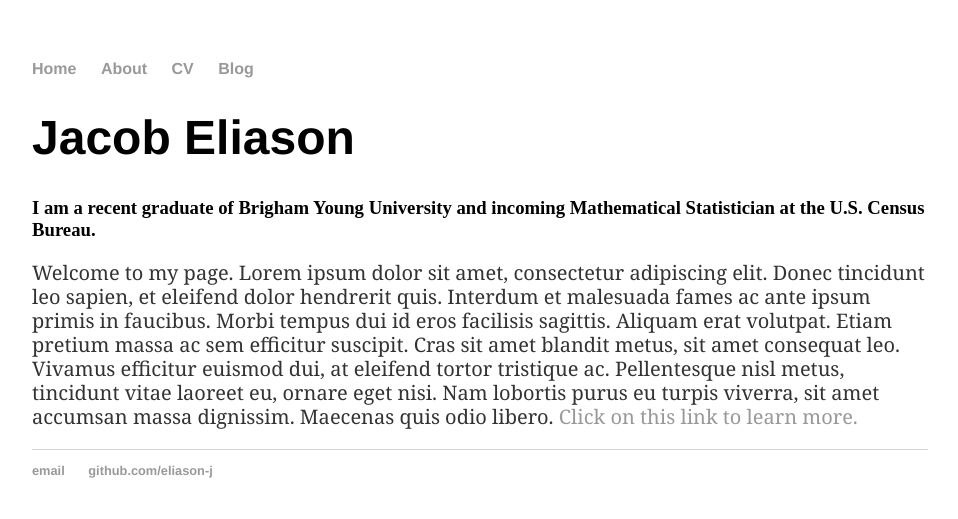
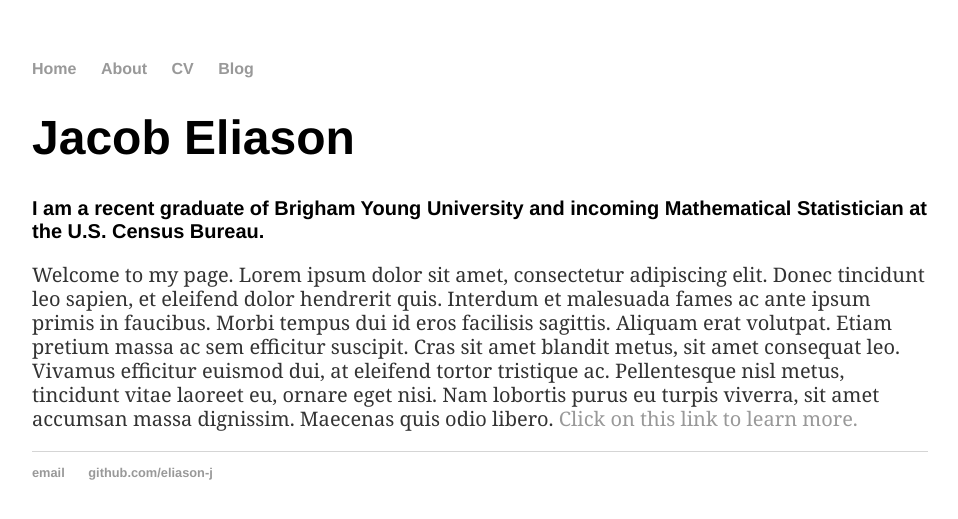
Before and after one commit to eliason-j/eliason-j.github.io, a Jekyll site: the page built from index.html, in a window 1280 px wide. Shown: the top 519 px of the page, without its empty margins (160-1118 px from the left). Built offline with Jekyll 4.4.1, drawn with Linux system fonts in a browser that asks for light colours.

```diff
--- a/index.html
+++ b/index.html
@@ -4,6 +4,6 @@ title: Jacob Eliason
 ---
 <div class="blurb">
 	<h1>Jacob Eliason</h1>
-	<h3>I am a recent graduate of Brigham Young University and incoming Mathematical Statistician at the U.S. Census Bureau.</h3>
+	<h2>I am a recent graduate of Brigham Young University and incoming Mathematical Statistician at the U.S. Census Bureau.</h2>
 	<p>Welcome to my page. Lorem ipsum dolor sit amet, consectetur adipiscing elit. Donec tincidunt leo sapien, et eleifend dolor hendrerit quis. Interdum et malesuada fames ac ante ipsum primis in faucibus. Morbi tempus dui id eros facilisis sagittis. Aliquam erat volutpat. Etiam pretium massa ac sem efficitur suscipit. Cras sit amet blandit metus, sit amet consequat leo. Vivamus efficitur euismod dui, at eleifend tortor tristique ac. Pellentesque nisl metus, tincidunt vitae laoreet eu, ornare eget nisi. Nam lobortis purus eu turpis viverra, sit amet accumsan massa dignissim. Maecenas quis odio libero. <a href="/about">Click on this link to learn more.</a></p>
 </div><!-- /.blurb -->
```
